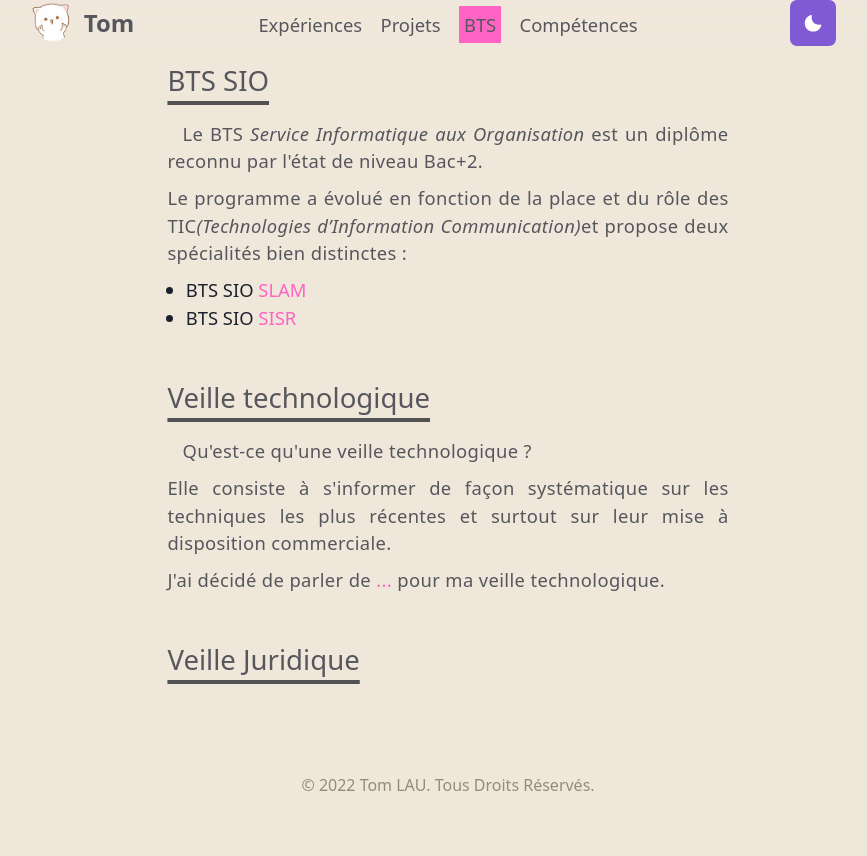
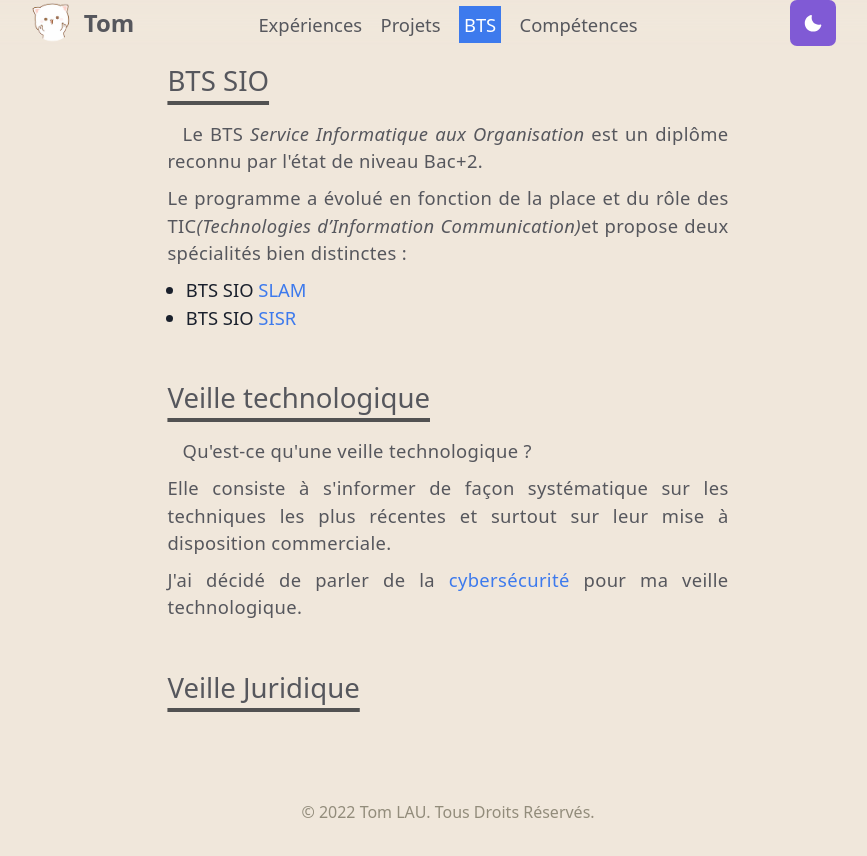
Before and after one commit to KiSEiGitHub/Me, a Next.js app: page /Bts in a window 1280 px wide. Shown: the top 856 px of the page, without its empty margins (192-1059 px from the left). Built offline with nearby package versions, Linux system fonts and the light colour scheme.

Commit message:
amélioration theme

```diff
--- a/Layout/NavLink.jsx
+++ b/Layout/NavLink.jsx
@@ -1,5 +1,4 @@
-import { Text } from '@chakra-ui/react';
-import React from 'react';
+import { Text, useColorMode } from '@chakra-ui/react';
 import Link from 'next/link';
 
 export const NavLink = ({ children, href }) => (
@@ -19,10 +18,15 @@ export const NavLink = ({ children, href }) => (
     </Text>
 );
 
-export const Linkk = ({ children, href }) => (
+export const Linkk = ({ children, href }) => {
+
+    const { colorMode } = useColorMode();
+
+    return (
+
         <Text
             display = "inline"
-        color = "#ff63c3"
+            color = {colorMode === 'light' ? '#3d7aed' : '#ff63c3'}
             _hover = {{
                 textDecoration : 'underline',
             }}
@@ -33,18 +37,26 @@ export const Linkk = ({ children, href }) => (
         </Text>
     );
 
-export const LinkBlank = ({ children, href }) => (
+};
+
+export const LinkBlank = ({ children, href }) => {
+
+    const { colorMode } = useColorMode();
+
+    return (
         <Text
             display = "inline"
-        color = "#ff63c3"
+            color = {colorMode === 'light' ? '#3d7aed' : '#ff63c3'}
             _hover = {{
                 textDecoration : 'underline',
             }}
         >
-        <Link href={href}>
-            <a target='_blank'>
+            <Link href = {href}>
+                <a target = "_blank">
                     {children}
                 </a>
             </Link>
         </Text>
     );
+
+};
--- a/components/Nav.jsx
+++ b/components/Nav.jsx
@@ -1,5 +1,5 @@
 import React, { useContext } from 'react';
-import { Box, HStack, Img, Text, useColorModeValue } from '@chakra-ui/react';
+import { Box, HStack, Img, Text, useColorMode, useColorModeValue } from '@chakra-ui/react';
 import Link from 'next/link';
 import { NavLink } from '../Layout/NavLink';
 import ThemeToggleButton from './theme-toggle-boutton';
@@ -11,6 +11,14 @@ const Nav = () => {
 
     const { toggleLang } = useContext(LangContext);
     const { asPath } = useRouter();
+    const {colorMode} = useColorMode()
+    let color;
+
+    if(colorMode === 'light') {
+        color = '#3d7aed'
+    } else {
+        color = '#ff63c3'
+    }
 
     return (
         <>
@@ -68,8 +76,9 @@ const Nav = () => {
                 >
                     <NavLink href = {'/Experience'}>
                         <Box
-                            bg = {asPath === '/Experience' ? '#ff63c3' : ''}
+                            bg = {asPath === '/Experience' ? color : ''}
                             p = {asPath === '/Experience' ? '5px' : ''}
+                            color = {asPath === '/Experience' ? '#fff' : ''}
                             textUnderlineOffset = {6}
                             textDecoration = {asPath === '/Experience' ? 'underline' : ''}
                             m = {2}
@@ -79,8 +88,9 @@ const Nav = () => {
                     </NavLink>
                     <NavLink href = {'/Projets'}>
                         <Box
-                            bg = {asPath === '/Projets' ? '#ff63c3' : ''}
+                            bg = {asPath === '/Projets' ? color : ''}
                             p = {asPath === '/Projets' ? '5px' : ''}
+                            color = {asPath === '/Projets' ? '#fff' : ''}
                             textUnderlineOffset = {6}
                             textDecoration = {asPath === '/Projets' ? 'underline' : ''}
                             m = {2}
@@ -90,8 +100,9 @@ const Nav = () => {
                     </NavLink>
                     <NavLink href = {'/Bts'}>
                         <Box
-                            bg = {asPath === '/Bts' ? '#ff63c3' : ''}
+                            bg = {asPath === '/Bts' ? color : ''}
                             p = {asPath === '/Bts' ? '5px' : ''}
+                            color = {asPath === '/Bts' ? '#fff' : ''}
                             textUnderlineOffset = {6}
                             textDecoration = {asPath === '/Index' ? 'underline' : ''}
                             m = {2}
@@ -101,8 +112,9 @@ const Nav = () => {
                     </NavLink>
                     <NavLink href = {'/Competences'}>
                         <Box
-                            bg = {asPath === '/Competences' ? '#ff63c3' : ''}
+                            bg = {asPath === '/Competences' ? color : ''}
                             p = {asPath === '/Competences' ? '5px' : ''}
+                            color = {asPath === '/Competences' ? '#fff' : ''}
                             textUnderlineOffset = {6}
                             textDecoration = {asPath === '/Competences' ? 'underline' : ''}
                             m = {2}
--- a/pages/Bts/index.jsx
+++ b/pages/Bts/index.jsx
@@ -48,9 +48,9 @@ const Bts = () => {
                         leur mise à disposition commerciale.
                     </Para>
                     <Para mt = {2}>
-                        J&apos;ai décidé de parler de {' '}
-                        <Linkk href = {'/'}>
-                            ...
+                        J&apos;ai décidé de parler de la {' '}
+                        <Linkk href = {'/Bts/VeilleTech'}>
+                            cybersécurité
                         </Linkk>
                         {' '} pour ma veille technologique.
                     </Para>
```
Also changed, not shown: pages/Bts/VeilleTech.jsx (added, +18 -0 lines). Lines whose indentation alone changed are shown as unchanged.
